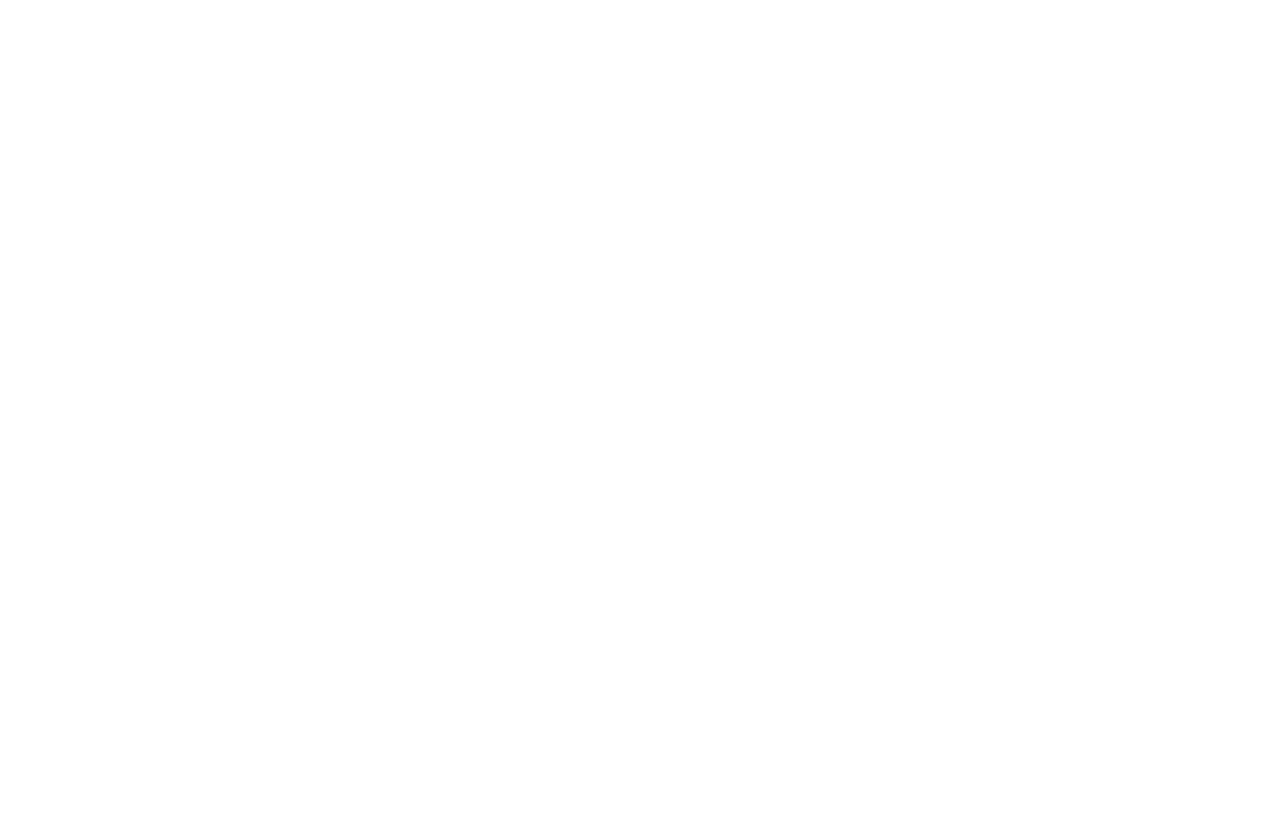
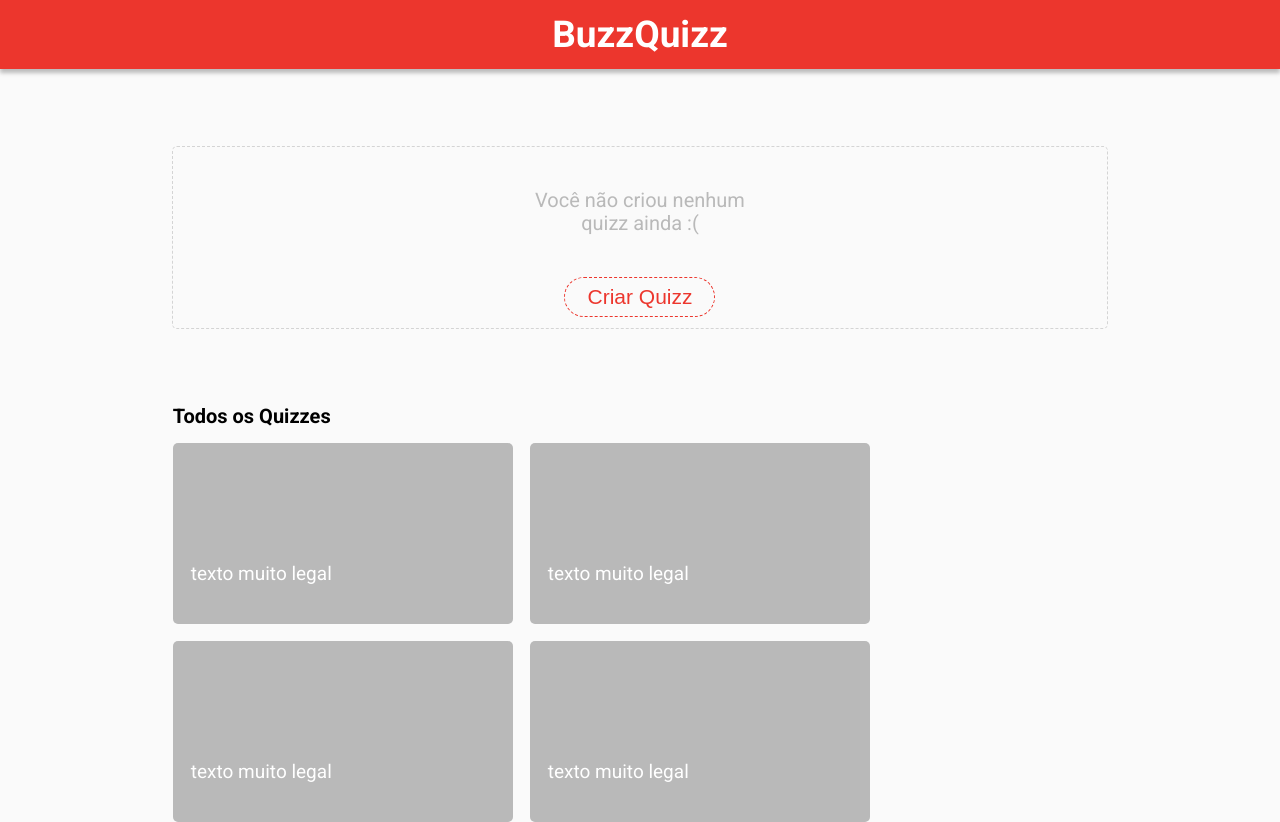
Before and after one commit to lucas-palmeida/buzzquizz, a plain HTML site: page index.html in a window 1280 px wide. Before the commit the page ends 800 px from the top, so only its background shows below. Drawn offline with Linux system fonts and the light colour scheme.

Commit message:
layout tela 1

```diff
--- a/index.html
+++ b/index.html
@@ -9,7 +9,30 @@
     <link rel="stylesheet" href="style.css">
 </head>
 <body>
-
-    <script src="script.js"></script>
+    <div class="header">
+        BuzzQuizz
+    </div>
+    <div class="seu-quizz">
+        <p>
+            Você não criou nenhum quizz ainda :(
+        </p>
+        <button>Criar Quizz</button>
+    </div>
+    <div class="todos-os-quizzes">
+        <h1>Todos os Quizzes</h1>
+        <div class="quizz">
+            <p>texto muito legal</p>
+        </div>
+        <div class="quizz">
+            <p>texto muito legal</p>
+        </div>
+        <div class="quizz">
+            <p>texto muito legal</p>
+        </div>
+        <div class="quizz">
+            <p>texto muito legal</p>
+        </div>
+    </div>
+<script src="script.js"></script>
 </body>
 </html>
--- a/reset.css
+++ b/reset.css
@@ -1 +1,48 @@
-@charset "UTF-8";
+/* http://meyerweb.com/eric/tools/css/reset/
+   v2.0 | 20110126
+   License: none (public domain)
+*/
+
+html, body, div, span, applet, object, iframe,
+h1, h2, h3, h4, h5, h6, p, blockquote, pre,
+a, abbr, acronym, address, big, cite, code,
+del, dfn, em, img, ins, kbd, q, s, samp,
+small, strike, strong, sub, sup, tt, var,
+b, u, i, center,
+dl, dt, dd, ol, ul, li,
+fieldset, form, label, legend,
+table, caption, tbody, tfoot, thead, tr, th, td,
+article, aside, canvas, details, embed,
+figure, figcaption, footer, header, hgroup,
+menu, nav, output, ruby, section, summary,
+time, mark, audio, video {
+	margin: 0;
+	padding: 0;
+	border: 0;
+	font-size: 100%;
+	font: inherit;
+	vertical-align: baseline;
+}
+/* HTML5 display-role reset for older browsers */
+article, aside, details, figcaption, figure,
+footer, header, hgroup, menu, nav, section {
+	display: block;
+}
+body {
+	line-height: 1;
+}
+ol, ul {
+	list-style: none;
+}
+blockquote, q {
+	quotes: none;
+}
+blockquote:before, blockquote:after,
+q:before, q:after {
+	content: '';
+	content: none;
+}
+table {
+	border-collapse: collapse;
+	border-spacing: 0;
+}
--- a/style.css
+++ b/style.css
@@ -1 +1,98 @@
-@charset "UTF-8";
+@import url('https://fonts.googleapis.com/css2?family=Roboto:ital,wght@0,100;0,300;0,400;0,500;0,700;1,100;1,300;1,400;1,500;1,700&display=swap');
+
+body {
+    font-family: 'Roboto', sans-serif;
+    background-color: #fafafa;
+    display: flex;
+    flex-direction: column;
+    align-items: center;
+}
+
+.header {
+    height: 69px;
+    width: 100%;
+    background-color: #ec362d;
+    font-size: 37px;
+    font-weight: 700;
+    color: #ffffff;
+    display: flex;
+    justify-content: center;
+    align-items: center;
+    position: fixed;
+    top: 0;
+    left: 0;
+    box-shadow: 0px 4px 4px rgba(0, 0, 0, 0.25);
+    z-index: 10;
+}
+
+.seu-quizz {
+    margin-top: 146px;
+    height: 181px;
+    width: 73%;
+    display: flex;
+    flex-direction: column;
+    justify-content: space-evenly;
+    align-items: center;
+    border: #d4d4d4 dashed 1px;
+    border-radius: 5px;
+}
+
+.seu-quizz p {
+    height: 107px;
+    width: 220px;
+    font-size: 20px;
+    font-weight: 400;
+    line-height: 23px;
+    text-align: center;
+    display: flex;
+    align-items: center;
+    color: #b9b9b9;
+}
+
+.seu-quizz button {
+    height: 40px;
+    width: 151px;
+    background: #fafafa;
+    border: 1px dashed #ec362d;
+    border-radius: 50px;
+    color: #ec362d;
+    font-weight: 400;
+    font-size: 21px;
+    line-height: 25px;
+}
+
+.todos-os-quizzes{
+    display: flex;
+    flex-direction: row;
+    width: 73%;
+    margin-top: 77px;
+    gap: 17px;
+    flex-wrap: wrap;
+    box-sizing: border-box;
+}
+
+.todos-os-quizzes h1{
+    font-weight: 700;
+    font-size: 20px;
+    color: #000000;
+    width: 73%;
+
+}
+
+.quizz {
+    width: 340px;
+    height: 181px;
+    background-color: #b9b9b9;
+    border-radius: 5px;
+    position: relative;
+}
+
+.quizz p{
+    position: absolute;
+    left: 18px;
+    top: 120px;
+    color: #ffffff;
+    font-weight: 400;
+    line-height: 22px;
+    font-size: 19px;
+}
```
